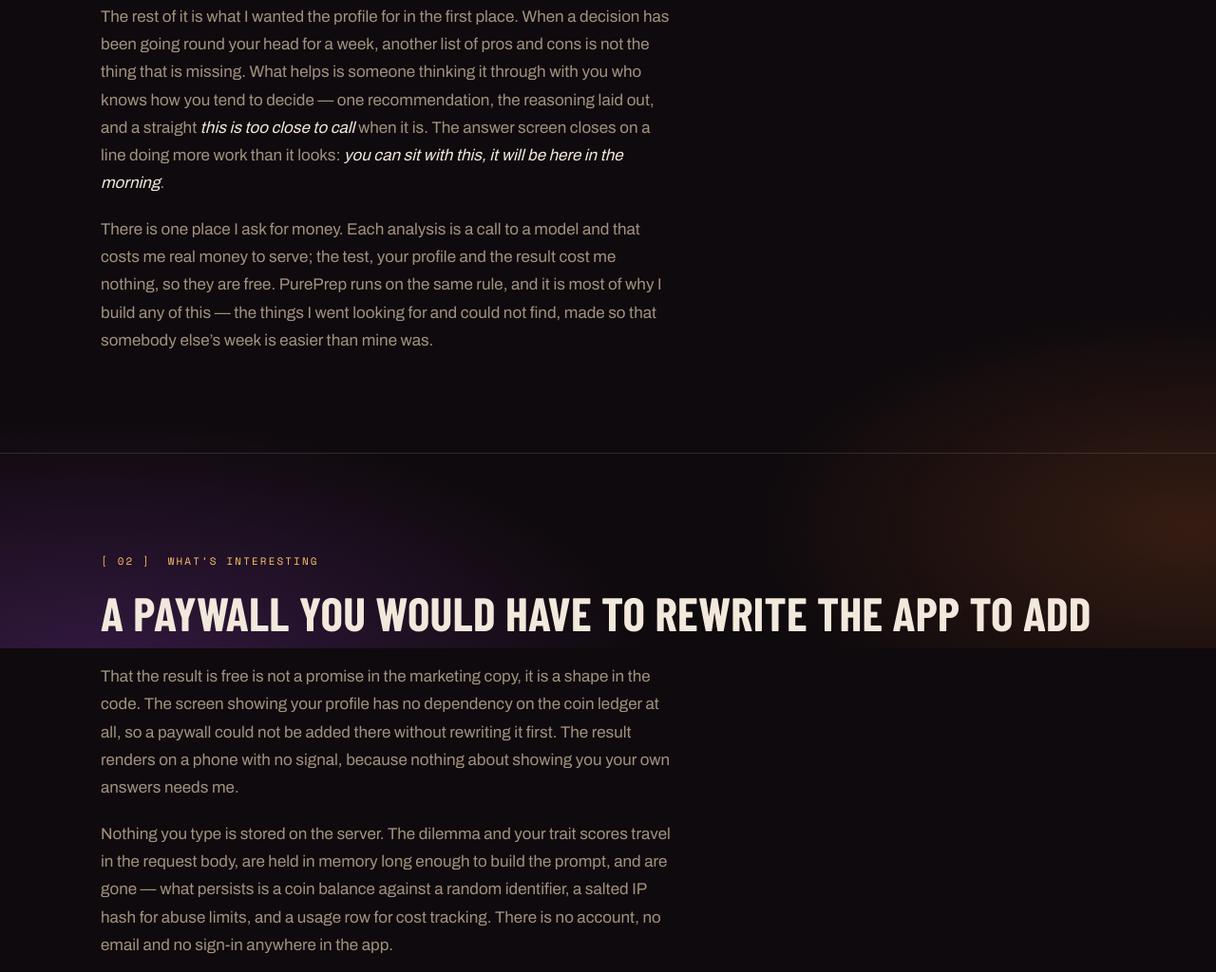
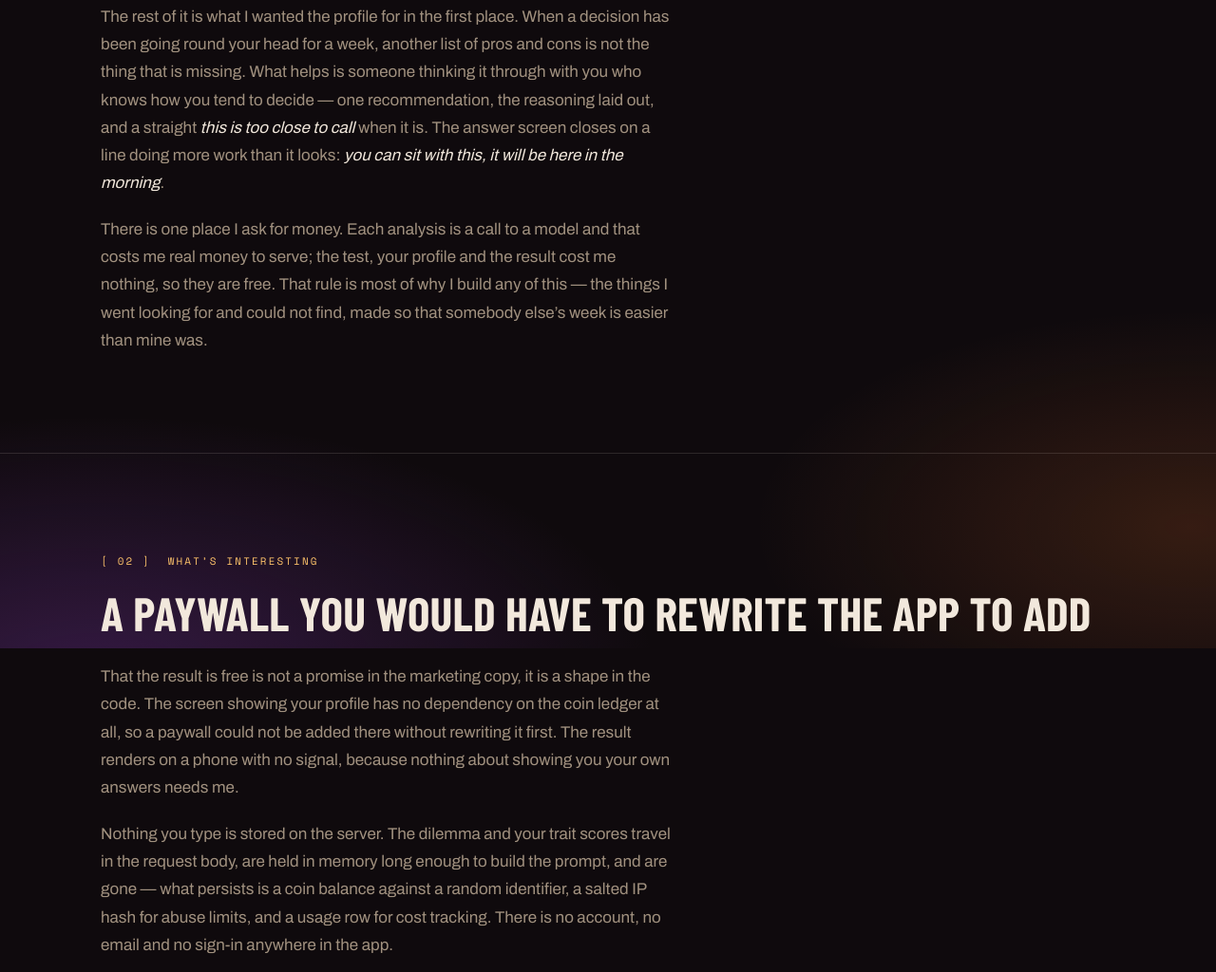
Before and after one commit to adziusmaster/adziusmaster.github.io, a plain HTML site: page projects/corechoice/index.html in a window 1280 px wide. Shown: the part 917-1941 px from the top of the page at 95% size. Drawn offline with Linux system fonts and the light colour scheme.

Commit message:
Stop naming one app on another's page; unfix the count in About
- CoreChoice no longer mentions PurePrep. Every other project page names
  only itself; that line was the single exception and it was mine.
- About said "the two apps I'd actually defend are the two that are free",
  which fixes a count that only goes up. Now the ones given away, with the
  list left open.

```diff
--- a/projects/corechoice/index.html
+++ b/projects/corechoice/index.html
@@ -92,9 +92,9 @@
         <p>
           There is one place I ask for money. Each analysis is a call to a model and that costs
           me real money to serve; the test, your profile and the result cost me nothing, so they
-          are free. PurePrep runs on the same rule, and it is most of why I build any of this
-          &mdash; the things I went looking for and could not find, made so that somebody
-          else&rsquo;s week is easier than mine was.
+          are free. That rule is most of why I build any of this &mdash; the things I went
+          looking for and could not find, made so that somebody else&rsquo;s week is easier
+          than mine was.
         </p>
       </div>
     </div>
```
Also changed, not shown: index.html (+3 -2 lines).
